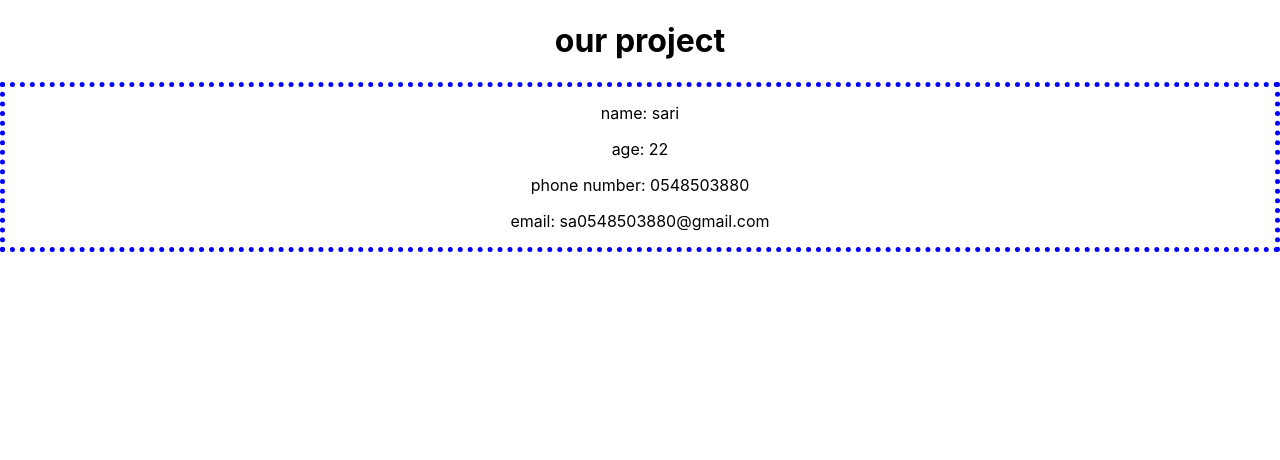
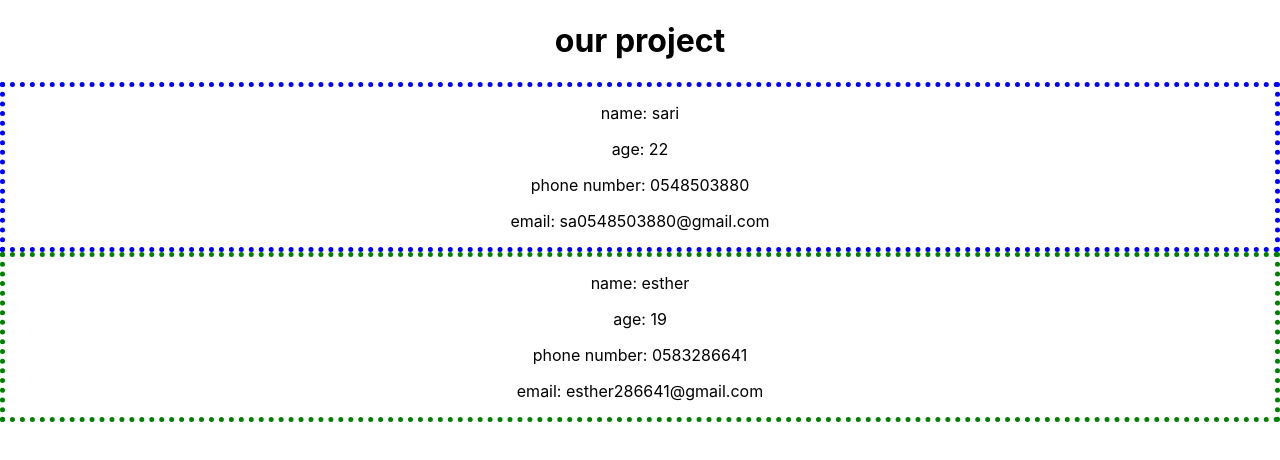
Before and after one commit to sariHeber/shvavim-git, a React (Create React App) app in the folder our-project/: page / in a window 1280 px wide. Shown: the top 460 px of the page. Built offline with nearby package versions, Linux system fonts and the light colour scheme.

Commit message:
addEstherComp

```diff
--- /dev/null
+++ b/our-project/src/components/esther.jsx
@@ -0,0 +1,13 @@
+import React from "react";
+
+export const Esther = () => {
+
+    return(
+       <div style={{borderColor:'green', borderWidth:'5px', borderStyle:'dotted'}}>
+        <p>name: esther</p>
+        <p> age: 19</p>
+        <p> phone number: 0583286641</p>
+        <p> email: esther286641@gmail.com</p>
+       </div>
+    )
+}
--- a/our-project/src/components/ourComponents.jsx
+++ b/our-project/src/components/ourComponents.jsx
@@ -1,5 +1,6 @@
 import React from "react";
 import { SariHeimannComp } from "./sariHeimann";
+import { Esther } from "./esther";
 
 export const OurComponents = () => {
 
@@ -7,6 +8,7 @@ export const OurComponents = () => {
         <div>
             <h1>our project</h1>
             <SariHeimannComp></SariHeimannComp>
-        </div>
+            <Esther></Esther>
+      </div>
     )
 }
```
